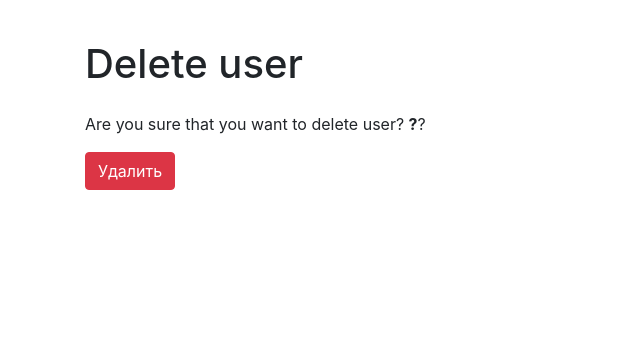
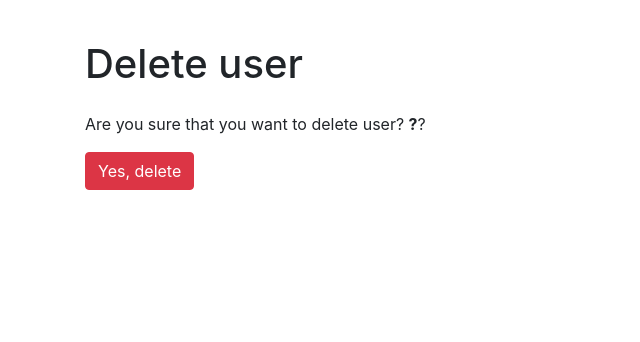
Before and after one commit to Tragoedie/python-project-lvl4, a Django app: page /users/4/delete/ in a window 1280 px wide. Shown: the part 56-398 px from the top of the page, without its empty margins (0-640 px from the left). Run offline with Django 4.2, Linux system fonts and the light colour scheme; a user stored in the database is signed in; data comes from the database, SQL or seed files in the repository; some libraries are stand-ins or nearby versions.

Commit message:
fix_language

```diff
--- a/task_manager/templates/users/user_delete.html
+++ b/task_manager/templates/users/user_delete.html
@@ -8,6 +8,6 @@
 <p>{% translate 'Are you sure that you want to delete user?' %} <b>{{ user.get_full_name }}?</b>?</p>
 <form method="post">
     {% csrf_token %}
-    <button type="submit" class="btn btn-danger">{% trans 'Delete' %}</button>
+    <button type="submit" class="btn btn-danger">{% trans 'Yes, delete' %}</button>
 </form>
 {% endblock %}
```
Also changed, not shown: locale/ru/LC_MESSAGES/django.po.
